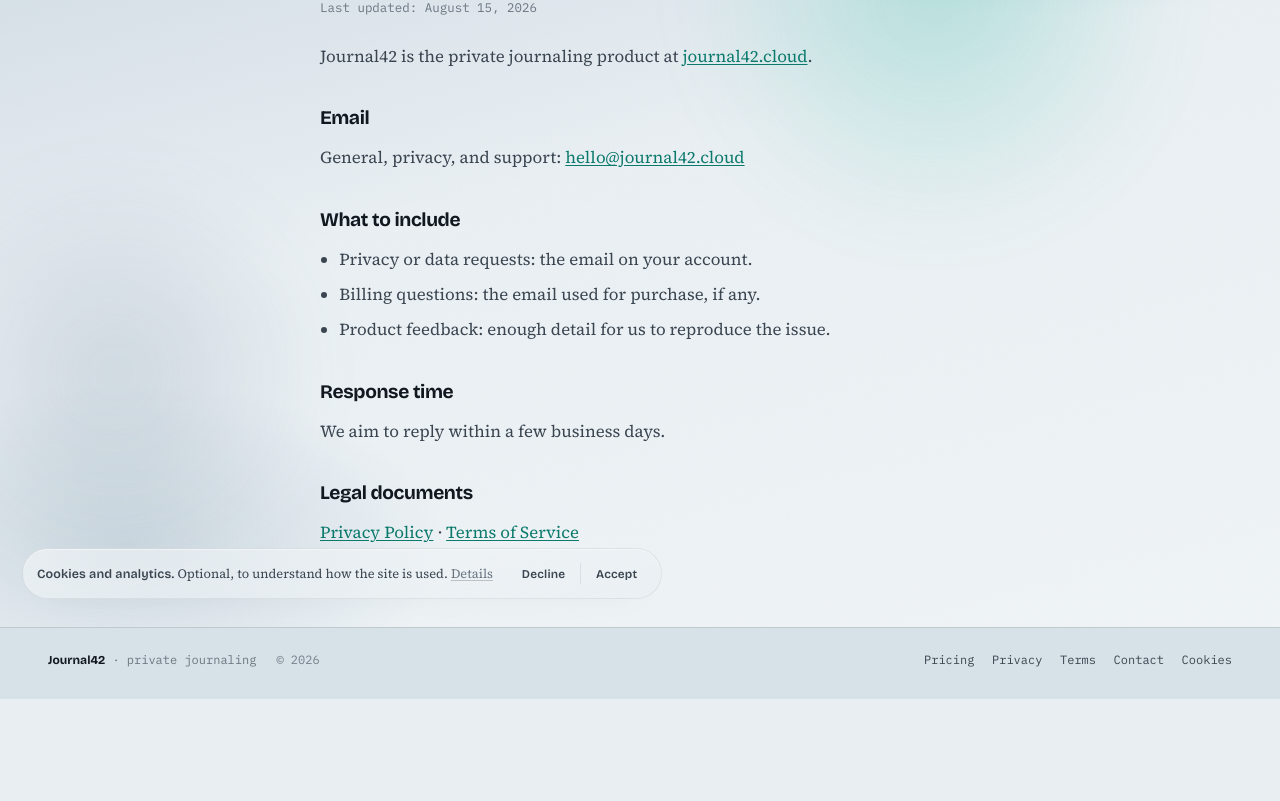
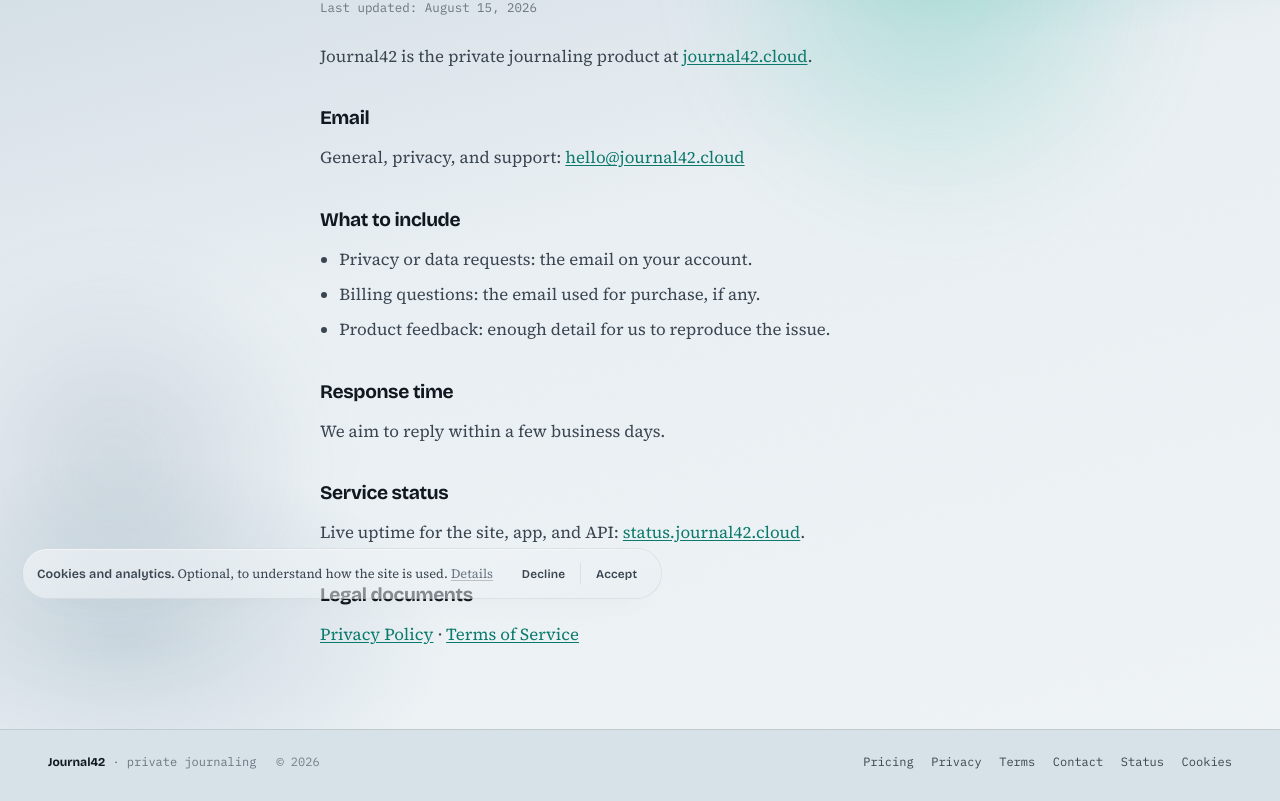
Before and after one commit to JovianX/journal42-landingpage, a React (Vite) app in the folder website/: page /contact in a window 1280 px wide. Shown: the part 187-988 px from the top of the page. Before the commit the page ends 886 px from the top, so only its background shows below. Built offline with nearby package versions, Linux system fonts and the light colour scheme; no server answers.

Commit message:
Link the public status page from the footer and Contact.
Make uptime for the site, app, and API easy to find from the marketing site.

```diff
--- a/website/src/Legal.tsx
+++ b/website/src/Legal.tsx
@@ -374,6 +374,12 @@
         We aim to reply within a few business days.
       </p>
 
+      <h2>Service status</h2>
+      <p>
+        Live uptime for the site, app, and API:{' '}
+        <a href="https://status.journal42.cloud/">status.journal42.cloud</a>.
+      </p>
+
       <h2>Legal documents</h2>
       <p>
         <Link to="/privacy">Privacy Policy</Link>
--- a/website/src/SiteFooter.tsx
+++ b/website/src/SiteFooter.tsx
@@ -20,6 +20,9 @@
         <Link to="/privacy">Privacy</Link>
         <Link to="/terms">Terms</Link>
         <Link to="/contact">Contact</Link>
+        <a href="https://status.journal42.cloud/" rel="noreferrer">
+          Status
+        </a>
         {onCookiePreferences ? (
           <button
             type="button"
```
